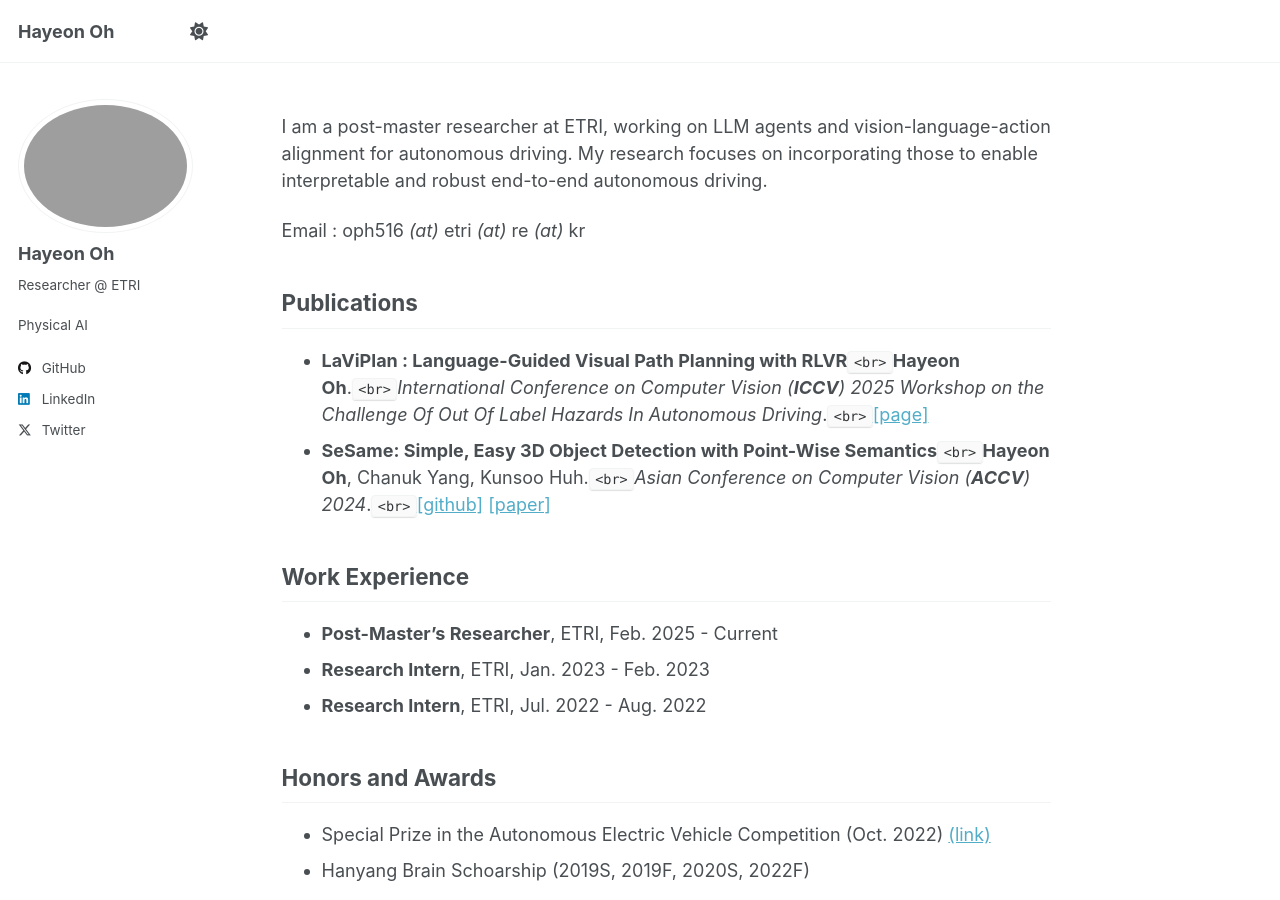
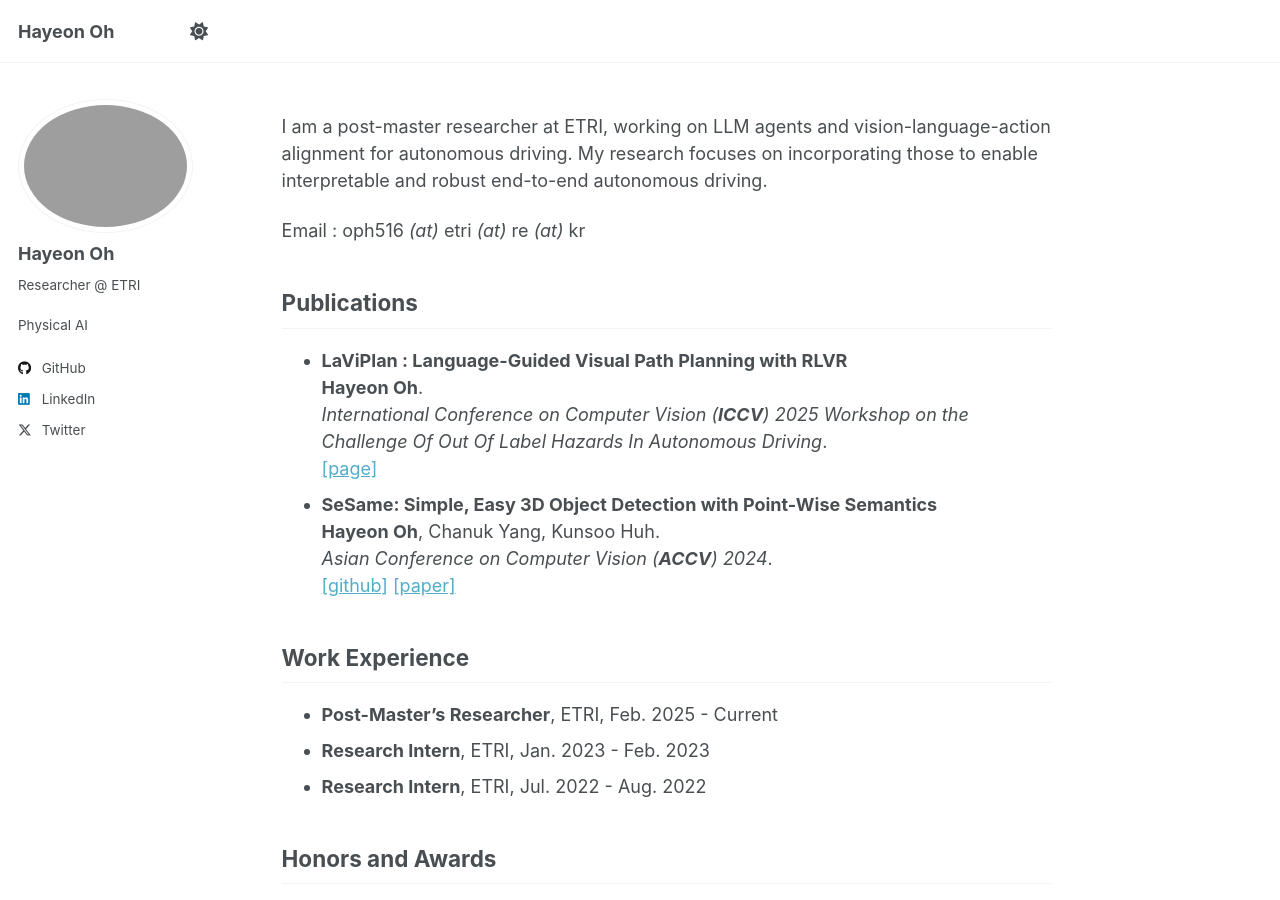
Before and after one commit to OPhD-hahao/OPhD-hahao.github.io, a Jekyll site: the page built from _pages/about.md, in a window 1280 px wide and 900 px high. Built offline with Jekyll 4.4.1, drawn with Linux system fonts in a browser that asks for light colours; a script that is not in the unit is left out.

Commit message:
Fix Markdown line breaks in publications

```diff
--- a/_pages/about.md
+++ b/_pages/about.md
@@ -13,8 +13,14 @@
 
 ## Publications
 
-- **LaViPlan : Language-Guided Visual Path Planning with RLVR**`<br>`**Hayeon Oh**.`<br>`*International Conference on Computer Vision (**ICCV**) 2025 Workshop on the Challenge Of Out Of Label Hazards In Autonomous Driving*.`<br>`[[page]](TBA)
-- **SeSame: Simple, Easy 3D Object Detection with Point-Wise Semantics**`<br>`**Hayeon Oh**, Chanuk Yang, Kunsoo Huh.`<br>`*Asian Conference on Computer Vision (**ACCV**) 2024*.`<br>`[[github]](https://github.com/OPhD-hahao/SeSame) [[paper]](https://openaccess.thecvf.com/content/ACCV2024/html/O_SeSame_Simple_Easy_3D_Object_Detection_with_Point-Wise_Semantics_ACCV_2024_paper.html)
+- **LaViPlan : Language-Guided Visual Path Planning with RLVR**
+  **Hayeon Oh**.
+  *International Conference on Computer Vision (**ICCV**) 2025 Workshop on the Challenge Of Out Of Label Hazards In Autonomous Driving*.
+  [[page]](TBA)
+- **SeSame: Simple, Easy 3D Object Detection with Point-Wise Semantics**
+  **Hayeon Oh**, Chanuk Yang, Kunsoo Huh.
+  *Asian Conference on Computer Vision (**ACCV**) 2024*.
+  [[github]](https://github.com/OPhD-hahao/SeSame) [[paper]](https://openaccess.thecvf.com/content/ACCV2024/html/O_SeSame_Simple_Easy_3D_Object_Detection_with_Point-Wise_Semantics_ACCV_2024_paper.html)
 
 ## Work Experience
 
```
